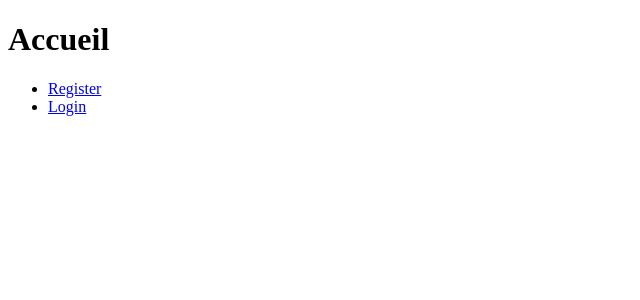
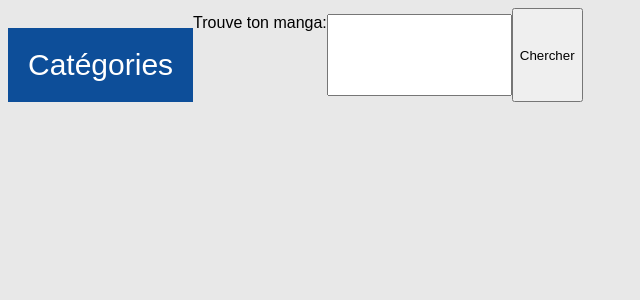
Before and after one commit to Ade-cillia/MangaSlayers, a PHP site: page /view/view_home.php in a window 1280 px wide. Shown: the top 300 px of the page, without its empty margins (0-640 px from the left). Run offline with PHP 8.4, Linux system fonts and the light colour scheme.

Commit message:
update home

```diff
--- a/index.php
+++ b/index.php
@@ -61,15 +61,10 @@ switch ($_SERVER['REQUEST_URI']){
         break;
 }
 
-
-
-
-
 include 'controller/controller_logs.php';
 if (isset($_SESSION['email'])) {
     $_SESSION['visitedPage']+= 1;
 }
 include './layout/footer.php';
 
-
 ?>
--- a/layout/footer.php
+++ b/layout/footer.php
@@ -1,2 +1,2 @@
 <br><br><br><br><br><br>
-<p>Copyright (c) 2021 Copyright DE CILLIA corporation Holder All Rights Reserved.</p>
+<p>Copyright © 2021 Copyright Aurelien & Kenzi corporation Holder All Rights Reserved.</p>
--- a/layout/header.php
+++ b/layout/header.php
@@ -1,11 +1,11 @@
 <?php
 session_start();
-$login = ''; //variable qui sert à la ,detection du longin pour les logs
+$login = ''; //variable qui sert à la ,detection du login pour les logs
 
 //var_dump($_SESSION);
 ?>
 
-<link rel="stylesheet" href="./style/style.css">
+<link rel="stylesheet" href="./style/header.css">
 
 <nav class="menuNav">
     <ul>
@@ -33,6 +33,5 @@ $login = ''; //variable qui sert à la ,detection du longin pour les logs
             echo "</li>";
         }
         ?>
-
     </ul>
 </nav>
--- a/style/style.css
+++ b/style/header.css
@@ -7,7 +7,7 @@
     align-items: center;
     justify-content: center;
     justify-content: space-around;
-    background-color: #004d6d;
+    background-color: #0d4e99;
     height: 20%;
     min-height: 300px;
 }
@@ -27,7 +27,7 @@
 }
 .menuNav li a{
 
-    border: 4px solid white;
+    border: 2px solid white;
     padding: 20px;
     padding-left: 50px;
     padding-right: 50px;
@@ -37,5 +37,5 @@
     border-radius: 10px 10px / 50px;
 }
 .menuNav li a:hover{
-    background-color: #fcbe03;
+    background-color: #11408a8a;
 }
--- /dev/null
+++ b/style/home.css
@@ -0,0 +1,51 @@
+html{
+    background-color: #e8e8e8;
+     font-family: sans-serif;
+   }
+
+.CatB {
+background-color: #0d4e99;
+color: white;
+border: none;
+cursor: pointer;
+padding:20px;
+margin-top:20px;
+font-size: 30px;
+}
+.CatB:hover {
+background-color: #193380;
+}
+.Cat1 {
+position: relative;
+display: inline-block;
+}
+.Cat2 {
+display: none;
+background-color: #11408a8a;
+min-width: 50px;
+}
+.Cat2 a {
+color: white;
+padding: 20px;
+text-decoration: none;
+display: block;
+}
+.Cat1:hover .Cat2 {
+display: block;
+}
+
+label {
+    display: block;
+    font: 1rem 'Fira Sans', sans-serif;
+    display: flex;
+}
+
+input,
+
+label {
+    margin:.4rem 0;
+}
+
+.chercher {
+    display: flex;
+}
--- a/style/test.css
+++ /dev/null
@@ -1,3 +0,0 @@
-.modifMyLogs{
-    margin-left: 20px;
-}
--- a/view/view_home.php
+++ b/view/view_home.php
@@ -1,16 +1,29 @@
 <!DOCTYPE html>
-<html lang="fr" dir="ltr">
-    <head>
-        <meta charset="utf-8">
-        <title>Home</title>
-    </head>
-    <body>
-        <main>
-            <h1>Accueil</h1>
-            <ul>
-                <li><a href="register">Register</a> </li>
-                <li><a href="login">Login</a> </li>
-            </ul>
-        </main>
-    </body>
+<html lang="en">
+<head>
+    <meta charset="UTF-8">
+    <meta name="viewport" content="width=device-width, initial-scale=1.0">
+    <link rel="stylesheet" href="./style/home.css">
+    <title>Document</title>
+</head>
+<body>
+<div class="chercher">
+    <div class="Cat1">
+        <button class="CatB">Catégories</button>
+        <div class="Cat2">
+        <a href="ADRESSE HORREUR">Horreur</a>
+        <a href="ADRESSE AVENTURE">Aventure</a>
+        <a href="ADRESS HEROIC FANTASY">Heroic-Fantasy</a>
+        <a href="ADRESSE ROMANCE">Romance</a>
+        <a href="ADRESSE SOL">Slice-Of-Life</a>
+        <a href="ADRESSE ACTION">Action</a>
+        <a href="ADRESSE THRILLER">Thriller</a>
+        </div>
+    </div>
+    <label for="site-search">Trouve ton manga:</label>
+    <input type="search" id="site-search" name="q"
+        aria-label="Search through site content">
+    <button>Chercher</button>
+</div>
+</body>
 </html>
```
Also changed, not shown: 2 other files.
